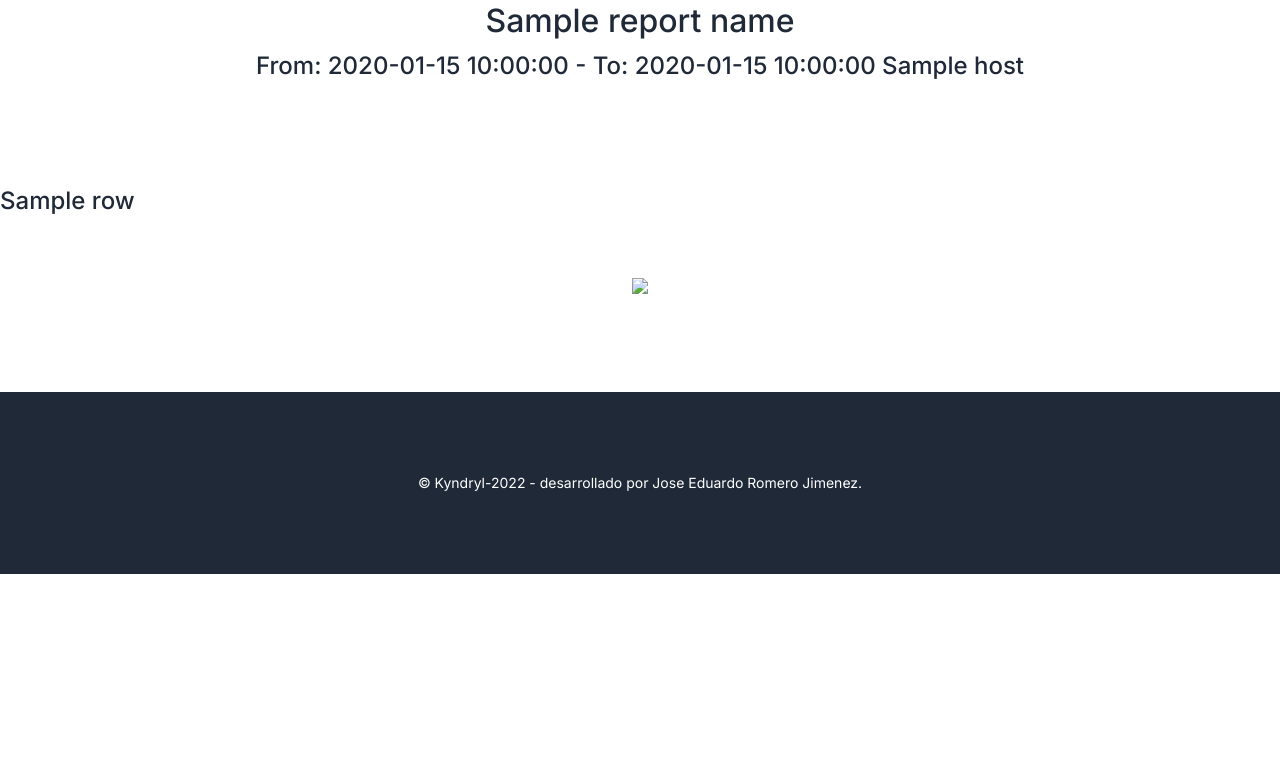
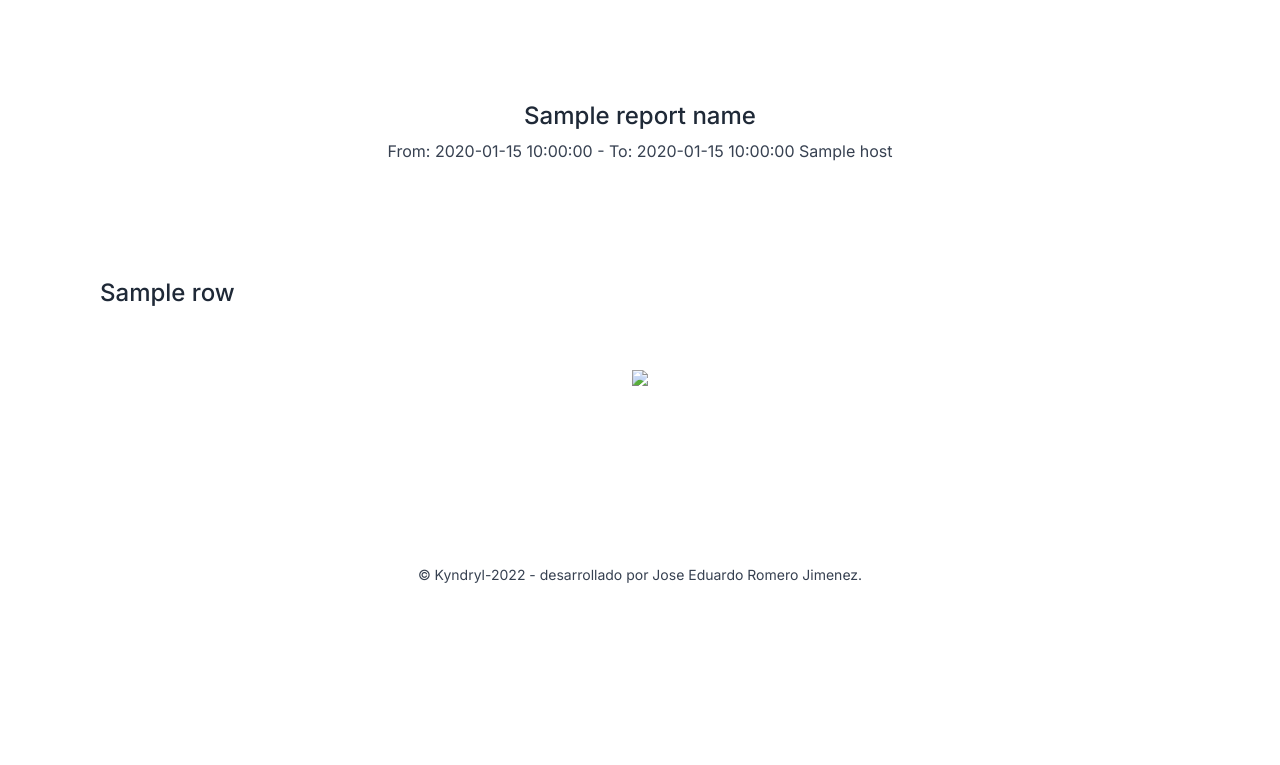
Before and after one commit to Edunzz/grafanaPDF, a Flask app: template apipdf/templates/reporte_grafana.html in a window 1280 px wide. Shown: the top 765 px of the page. Run offline with Flask 2, Linux system fonts and the light colour scheme; the template is opened without the code that fills it: most values are stand-ins (such as "Sample title", 1, 10 or a date in 2020).

Commit message:
Update reporte_grafana.html

```diff
--- a/apipdf/templates/reporte_grafana.html
+++ b/apipdf/templates/reporte_grafana.html
@@ -7,15 +7,15 @@
       </title>
       <link type="text/css" href="/static/assets/css/volt.css" rel="stylesheet">
    </head>
-   <body style="background-color: white;">
+   <body style="background-color: white;padding: 100px">
       <header class="text-center">
-         <h2 class="h2">
+         <h4 class="h4">
             {{ report_name }}
-         </h2>
-         <h4 class="h4">
+         </h4>
+         <p>
             From: {{ from_date }} - To: {{ to_date }}
             {{ host }}
-         </h4>
+         </p>
       </header>
       <main>
          {% for row in data_render %}
@@ -37,7 +37,7 @@
          </section>
          {% endfor %}
       </main>
-      <footer class="footer py-6 bg-gray-800 text-white">
+      <footer class="footer py-6">
          <div class="container">
             <div class="row">
                <div class="col mb-md-0">
```
Also changed, not shown: other parts of apipdf/templates/reporte_grafana.html (+1 -1 lines).
